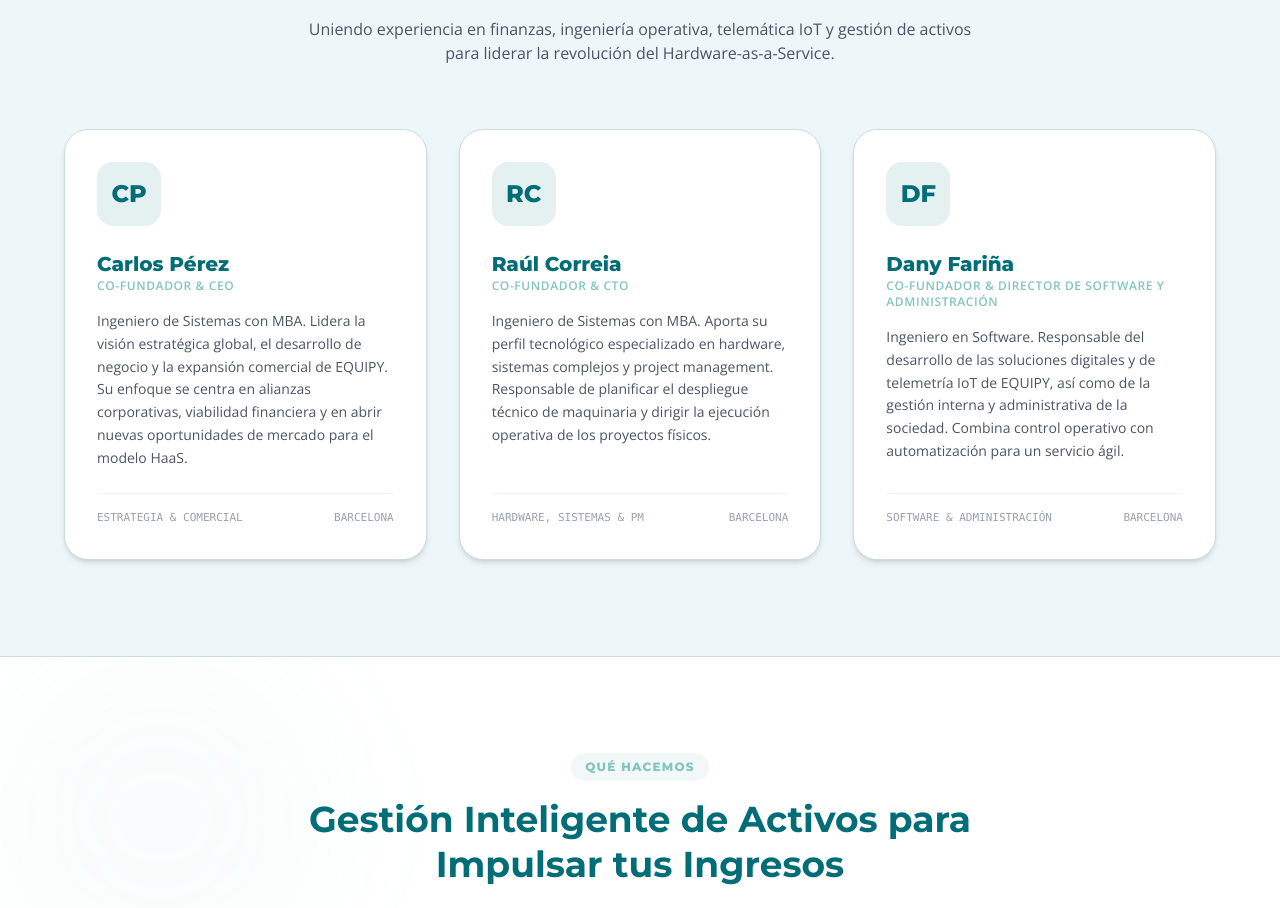
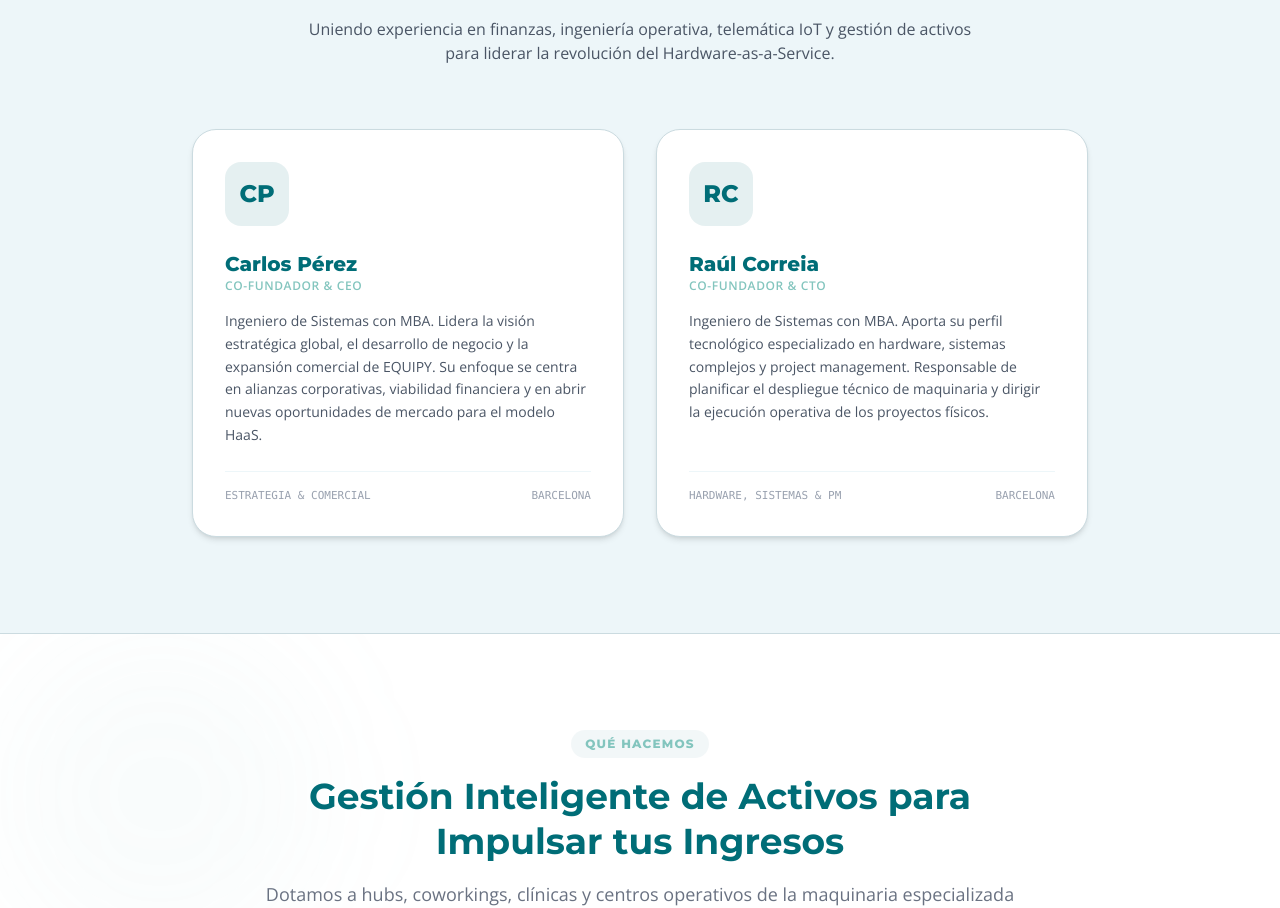
Before and after one commit to getequipy/Equipy, a React (Vite) app: page / in a window 1280 px wide. Shown: the part 2270-3178 px from the top of the page. Built offline with nearby package versions, Linux system fonts and the light colour scheme.

Commit message:
refactor(about): update team section layout
Adjust grid to two columns and remove extra team member profile.

```diff
--- a/src/components/AboutUs.tsx
+++ b/src/components/AboutUs.tsx
@@ -179,7 +179,7 @@
             </p>
           </div>
 
-          <div className="grid grid-cols-1 md:grid-cols-3 gap-8 max-w-6xl mx-auto">
+          <div className="grid grid-cols-1 md:grid-cols-2 gap-8 max-w-4xl mx-auto">
 
             {/* Carlos Pérez */}
             <div className="bg-white rounded-3xl p-8 border border-brand-gray-mid shadow-md hover:shadow-xl hover:-translate-y-1 transition-all duration-300 flex flex-col justify-between">
@@ -225,28 +225,6 @@
               </div>
             </div>
 
-            {/* Dany Fariña */}
-            <div className="bg-white rounded-3xl p-8 border border-brand-gray-mid shadow-md hover:shadow-xl hover:-translate-y-1 transition-all duration-300 flex flex-col justify-between">
-              <div>
-                <div className="w-16 h-16 bg-brand-navy/10 text-brand-navy rounded-2xl flex items-center justify-center font-display font-extrabold text-2xl mb-6">
-                  DF
-                </div>
-                <h5 className="font-display font-extrabold text-xl text-brand-navy">
-                  Dany Fariña
-                </h5>
-                <p className="text-xs font-semibold text-brand-cyan uppercase tracking-wider mb-4">
-                  Co-Fundador & Director de Software y Administración
-                </p>
-                <p className="text-gray-600 text-sm leading-relaxed font-light">
-                  Ingeniero en Software. Responsable del desarrollo de las soluciones digitales y de telemetría IoT de EQUIPY, así como de la gestión interna y administrativa de la sociedad. Combina control operativo con automatización para un servicio ágil.
-                </p>
-              </div>
-              <div className="mt-6 pt-4 border-t border-brand-gray-light text-[11px] text-gray-400 font-mono flex items-center justify-between">
-                <span>SOFTWARE & ADMINISTRACIÓN</span>
-                <span>BARCELONA</span>
-              </div>
-            </div>
-
           </div>
         </div>
 
```
